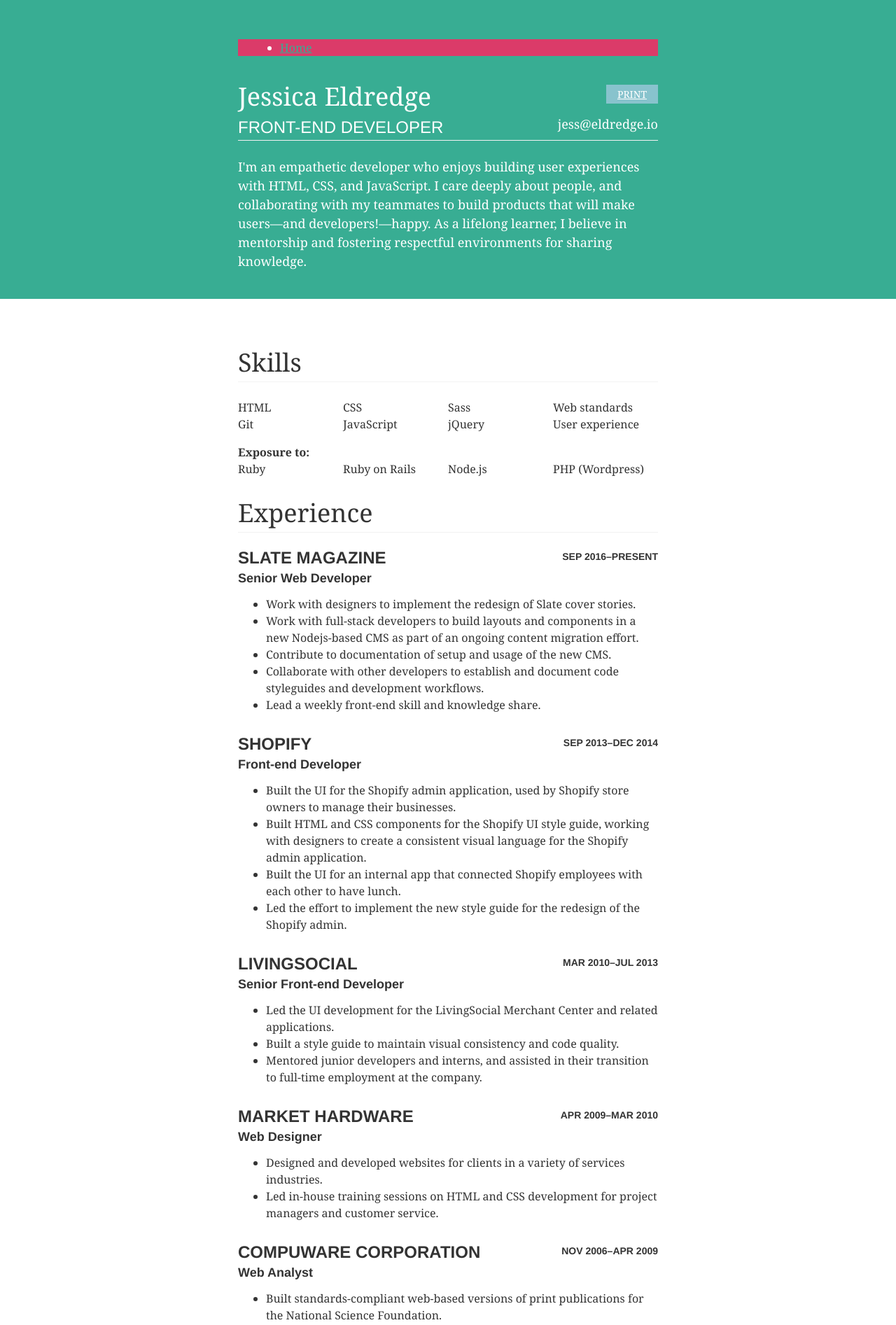
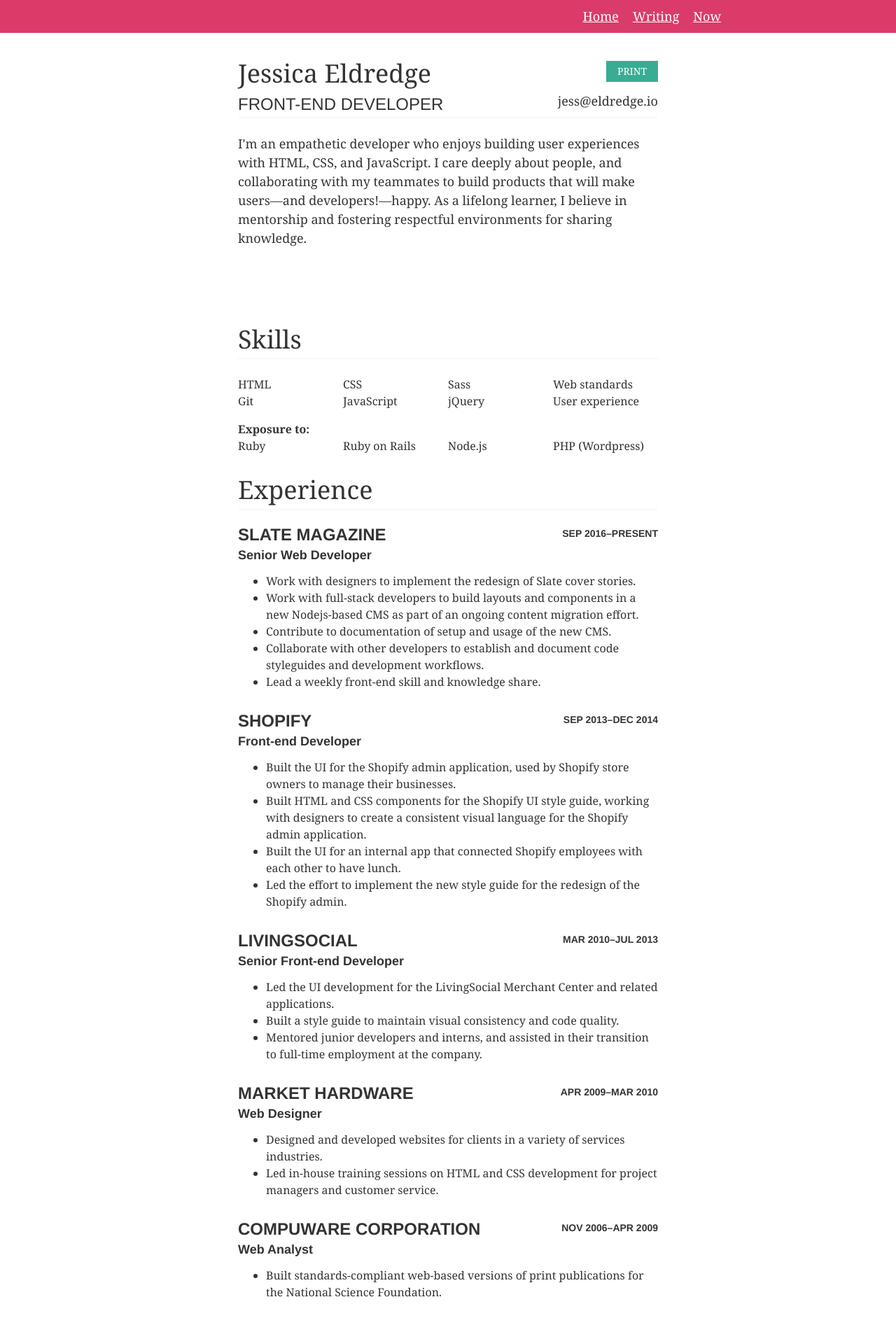
Before and after one commit to jessabean/jessabean.github.io, a Jekyll site: the page built from resume/index.html, in a window 1280 px wide. Shown: the top 1893 px of the page at 70% size. Built offline with Jekyll 4.4.1, drawn with Linux system fonts in a browser that asks for light colours; comment, search, counter and statistics services are not loaded.

Commit message:
Fix up resume page styles

```diff
--- a/_layouts/resume.html
+++ b/_layouts/resume.html
@@ -21,12 +21,10 @@
     <!--[if lt IE 7]>
       <p class="browsehappy">You are using an <strong>outdated</strong> browser. Please <a href="http://browsehappy.com/">upgrade your browser</a> to improve your experience.</p>
     <![endif]-->
+      {% include nav.html %}
+
     <header class="resume__header" role="banner">
-      <nav class="global-nav">
-        <ul role="navigation">
-          <li><a href="/">Home</a></li>
-        </ul>
-      </nav>
+
       <div class="resume__title flex">
         <div class="flex-cell"><h1>Jessica Eldredge</h1></div>
         <div class="flex-cell flex-cell--right"><a href="jeldredge_resume.pdf" class="resume-print">Print</a></div>
--- a/css/resume.css
+++ b/css/resume.css
@@ -369,6 +369,11 @@ textarea {
   font: inherit;
   /* 2 */ }
 
+.global-nav__list {
+  list-style: none;
+  margin: 0;
+  padding: 0; }
+
 html,
 body {
   margin: 0; }
@@ -689,18 +694,51 @@ blockquote {
       margin: 0;
       width: auto; } }
 
+.global-nav {
+  background: #db3b69;
+  padding: 0 20px; }
+
+.global-nav__list {
+  display: -webkit-box;
+  display: -webkit-flex;
+  display: -ms-flexbox;
+  display: flex;
+  -webkit-box-pack: end;
+  -webkit-justify-content: flex-end;
+      -ms-flex-pack: end;
+          justify-content: flex-end;
+  max-width: 800px;
+  margin-left: auto;
+  margin-right: auto; }
+  .global-nav__list a {
+    color: #fff; }
+
+.global-nav__item {
+  margin: 0 10px; }
+  .global-nav__item a {
+    display: block;
+    padding: 10px 0; }
+    .global-nav__item a:hover {
+      border-bottom: none; }
+
+.icon {
+  width: 48px;
+  height: 48px; }
+  @media (max-width: 480px) {
+    .icon {
+      width: 32px;
+      height: 32px; } }
+
+.icon-social {
+  fill: #db3b69;
+  -webkit-transition: all 0.3s ease-in-out;
+  -o-transition: all 0.3s ease-in-out;
+  transition: all 0.3s ease-in-out; }
+  .icon-social:hover {
+    fill: #30808e; }
+
 @media screen {
-  .resume .global-nav {
-    position: static;
-    margin-bottom: 2.5rem; }
-  .resume .global-nav ul {
-    font-size: 16px;
-    text-transform: none; }
-  .resume .global-nav a:visited {
-    color: #fff; }
   .resume__header {
-    background: #38ad93;
-    color: #fff;
     padding-top: 40px;
     padding-right: -webkit-calc((100% - 600px) / 2);
     padding-right: calc((100% - 600px) / 2);
@@ -762,10 +800,12 @@ blockquote {
       border: none; }
     .resume__header .resume-print {
       display: inline-block;
-      padding: 0.2rem 1rem;
+      padding: 0.5rem 1rem;
       font-size: 14px;
+      line-height: 1;
       text-transform: uppercase;
-      background: #88c3cd;
+      text-decoration: none;
+      background: #38ad93;
       color: #fff;
       -webkit-transition: all 0.2s ease;
       -o-transition: all 0.2s ease;
```
Also changed, not shown: _scss/resume.scss (+8 -20 lines).
